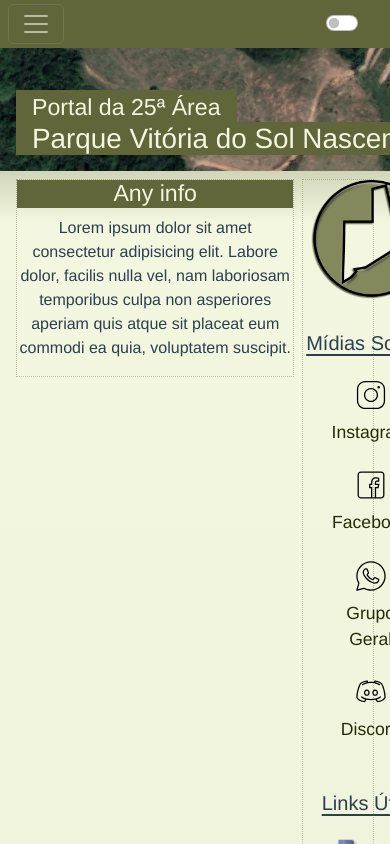
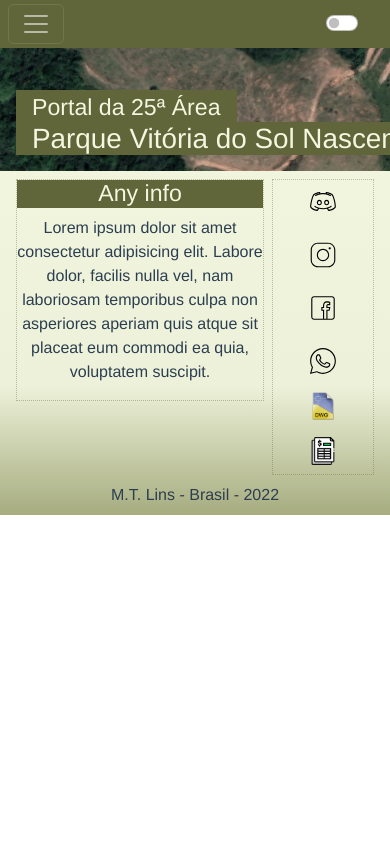
Before and after one commit to Tommattih/portal25vue, a Vue app in the folder portal25vue/: page / in a window 390 px wide. Shown: the top 844 px of the page. Built offline with nearby package versions, Linux system fonts and the light colour scheme.

Commit message:
Aside view settings
fix responsive display size

```diff
--- a/portal25vue/src/components/aside/AsideContent.vue
+++ b/portal25vue/src/components/aside/AsideContent.vue
@@ -1,19 +1,26 @@
 <template>
   <div class="asideBox d-grid px-2">
-    <div class="imgRender pb-3">
+    <div class="imgRender mb-3 mobileHidden">
       <!-- tornar dinamico `:src="-acessar um objeto{} no pai, nav altera templates no objeto pra true ou false ..v-show?-"` e `:alt=""` -->
       <img src="@/assets/img/asideIcons/medal-pvsn.png" alt="" />
     </div>
     <div id="socialMedia" class="row">
-      <h4>Mídias Sociais</h4>
-      <ul class="d-flex flex-row px-3">
+      <h4 class="mobileHidden">Mídias Sociais</h4>
+      <ul class="d-flex">
+        <li>
+          <a :href="linkDiscordServer" target="_blank">
+            <img
+              src="@/assets/img/socialMedia/discordBorderBlack.svg"
+              alt=""
+            /><span class="mobileHidden">Discord</span>
+          </a>
+        </li>
         <li>
           <a :href="linkInstagram" target="_blank">
             <img
               src="@/assets/img/socialMedia/instagramBorderBlack.svg"
               alt=""
-            />
-            <p>Instagram</p>
+            /><span class="mobileHidden">Instagram</span>
           </a>
         </li>
         <li>
@@ -21,44 +28,42 @@
             <img
               src="@/assets/img/socialMedia/facebookBorderBlack.svg"
               alt=""
-            />
-            <p>Facebook</p>
+            /><span class="mobileHidden">Facebook</span>
           </a>
         </li>
         <li>
           <a :href="linkWhatsappGroup" target="_blank">
             <img
               src="@/assets/img/socialMedia/whatsappBorderBlack.svg"
-              alt=""
-            />
-            <p>Grupo Geral</p>
-          </a>
-        </li>
-        <li>
-          <a :href="linkDiscordServer" target="_blank">
-            <img src="@/assets/img/socialMedia/discordBorderBlack.svg" alt="" />
-            <p>Discord</p>
+              alt="Logo do Whatsapp para o Grupo Geral da área"
+            /><span class="mobileHidden">Whatsapp</span>
           </a>
         </li>
       </ul>
     </div>
     <div id="otherLinks" class="row">
-      <h4>Links Úteis</h4>
+      <h4 class="mobileHidden">Links Úteis</h4>
       <ul>
         <li>
           <!-- <a v-bind:href="suaVariavelAqui" -->
           <a :href="linkDWG" target="_blank"
-            ><img src="@/assets/img/otherLinks/ico-dwg.png" alt="" />DWG</a
+            ><img src="@/assets/img/otherLinks/ico-dwg.png" alt="" /><span
+              class="mobileHidden"
+              >DWG</span
+            ></a
           >
         </li>
         <li>
           <a :href="linkBase" target="_blank"
-            ><img src="@/assets/img/otherLinks/ico-base.png" alt="" />Base</a
+            ><img src="@/assets/img/otherLinks/ico-base.png" alt="" /><span
+              class="mobileHidden"
+              >Base</span
+            ></a
           >
         </li>
       </ul>
     </div>
-    <div id="aboutProject" class="row">
+    <div id="aboutProject" class="row px-2 mobileHidden">
       <h4>Sobre o Projeto</h4>
       <p>
         O Portal foi criado para atender a falta de uma fonte de informações
@@ -66,7 +71,7 @@
         interação e a troca entre moradores.
       </p>
     </div>
-    <div id="aboutDev" class="row mb-2">
+    <div id="aboutDev" class="row px-2 mb-2 mobileHidden">
       <h4>Sobre o Dev</h4>
       <p>
         Aquele que encontrou na programação uma forma diferente de ver a vida e
@@ -99,28 +104,49 @@ export default {
 <style scoped>
 * {
   list-style: none;
+  text-decoration: none;
+}
+@media only screen and (max-width: 768px) {
+  .mobileHidden {
+    display: none;
+  }
+  ul {
+    margin-bottom: 0;
+    gap: 0;
+  }
+  li {
+    margin-bottom: 1rem;
+    padding: 0;
+  }
+}
+/******* full view ********/
+.imgRender img {
+  width: 100%;
+  padding: 0.5rem;
 }
 h4 {
   font-size: 1.25rem;
   text-decoration-line: underline;
   text-underline-offset: 4px;
-  padding: 1rem 0 0.5rem;
+  margin: 0 auto 1rem;
 }
 .asideBox {
   border: 1px dotted #60663962;
-  width: 20%;
+  width: 30%;
+  min-width: min-content;
 }
 ul {
-  display: flex;
-  flex-wrap: wrap;
-  justify-content: space-around;
-  /* flex-direction: row; */
+  flex-direction: column;
+  flex-wrap: nowrap;
+  align-items: stretch;
+  gap: 0.5rem;
 }
-.imgRender img {
-  width: 100%;
+li {
+  transition: 0.25s;
+  margin-bottom: 1px;
 }
 ul li img {
-  height: 2rem;
+  height: 1.75rem;
   margin: 0.5rem;
 }
 p,
@@ -128,16 +154,17 @@ a,
 a:hover {
   font-size: 1.1rem;
   color: var(--font-color2);
-  text-decoration: none;
   text-shadow: 2px 0px 3px var(--font-color);
 }
 li:hover {
-  border: dotted 1px #bbd8a36c;
-  padding: 0 0.5rem;
-  transition: 0.2s;
+  border: groove 1px #bbd8a36c;
   border-radius: 0.5rem;
   background: var(--font-color);
   filter: brightness(1.05);
+  margin: 0 1.25rem;
+}
+#socialMedia li {
+  padding: 0 1.25rem;
 }
 #aboutDev img {
   width: 5rem;
--- a/portal25vue/src/components/main/PortalMain.vue
+++ b/portal25vue/src/components/main/PortalMain.vue
@@ -19,7 +19,6 @@ export default {
 </script>
 <style scoped>
 .boxContent {
-  width: 80%;
   border: 1px dotted #60663962;
 }
 h3 {
--- a/portal25vue/src/views/HomeView.vue
+++ b/portal25vue/src/views/HomeView.vue
@@ -7,9 +7,9 @@
         title="Any info"
         info="Lorem ipsum dolor sit amet consectetur adipisicing elit. Labore dolor, facilis nulla vel, nam laboriosam temporibus culpa non asperiores aperiam quis atque sit placeat eum commodi ea quia, voluptatem suscipit."
       />
-      <AsideContent />
+      <AsideContent class="" />
     </div>
-    <p class="mb-0 pb-2">M.T. Lins - Brasil - 2022</p>
+    <p @click="clicou()" class="mb-0 pb-2">M.T. Lins - Brasil - 2022</p>
   </div>
 </template>
 
@@ -25,6 +25,20 @@ export default {
     PortalHeader,
     AsideContent,
     PortalMain
+  },
+  data() {
+    return {
+      news: true,
+      history: 'false',
+      maps: 'false',
+      environment: 'false',
+      blueprints: 'false',
+      services: 'false',
+      faq: 'false',
+      clicou: () => {
+        alert('wahoo')
+      }
+    }
   }
 }
 </script>
```
